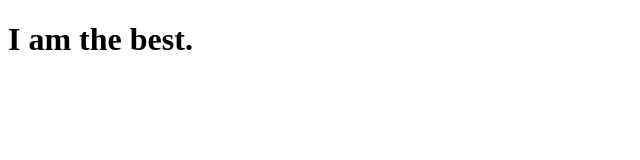
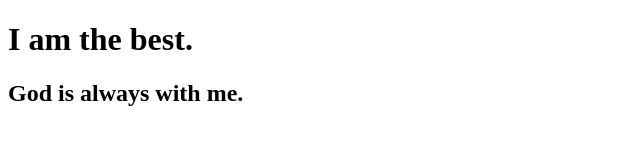
Before and after one commit to somanathbarik2006/My-profile, a plain HTML site: page index.html in a window 1280 px wide. Shown: the whole page, without its empty margins (0-640 px from the left). Drawn offline with Linux system fonts and the light colour scheme.

Commit message:
javascript is done

```diff
--- a/index.html
+++ b/index.html
@@ -7,5 +7,6 @@
 </head>
 <body>
     <h1>I am the best.</h1>
+    <h2>God is always with me.</h2>
 </body>
 </html>
--- /dev/null
+++ b/script.js
@@ -0,0 +1 @@
+console.log("hello World!")
```
